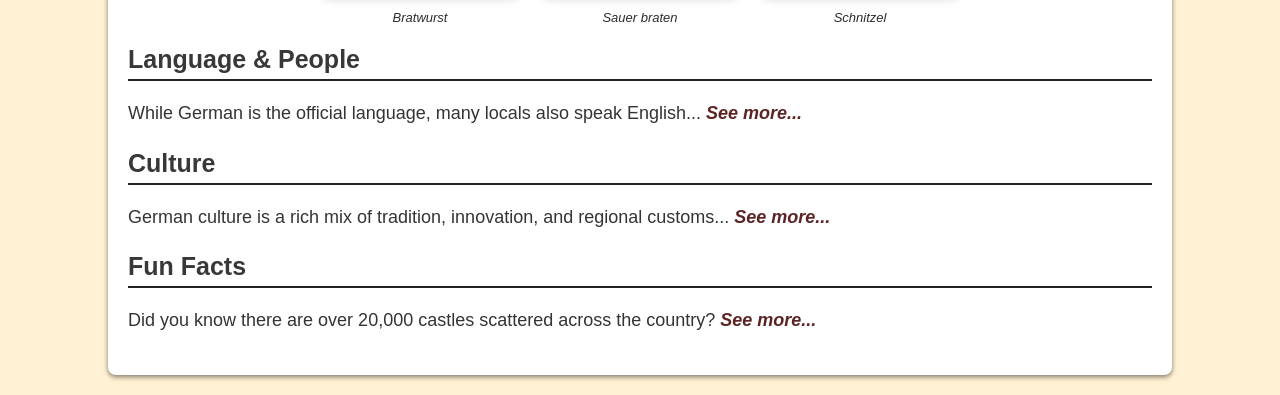
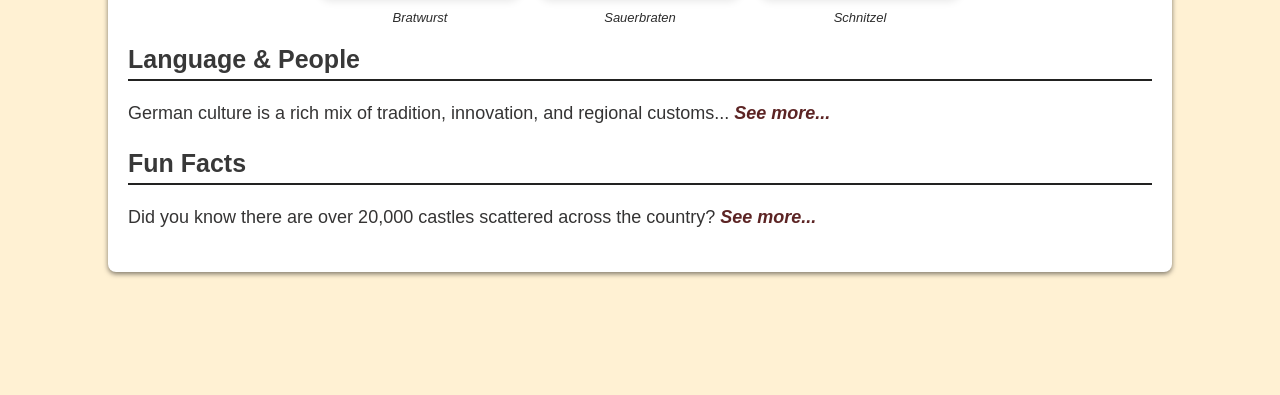
Before and after one commit to mjay000jay/GIT, a plain HTML site: page index.html in a window 1280 px wide. Shown: the part 2207-2602 px from the top of the page. After the commit the page ends 2499 px from the top, so only its background shows below. Drawn offline with nearby package versions, Linux system fonts and the light colour scheme.

Commit message:
removed homepage outline- culture

```diff
--- a/index.html
+++ b/index.html
@@ -1,7 +1,7 @@
 <!DOCTYPE html>
 <html lang="en">
 <head>
-    <title>Discover Germany</title>
+    <title>Discover the Culture of Germany</title>
     <link rel="stylesheet" href="index.css">
 </head>
 <body>
@@ -95,7 +95,7 @@
                     </figure>
                     <figure>
                         <img src="https://substitutecooking.com/wp-content/uploads/2022/02/brown-sauce-1024x683.jpg" alt="Sauerbraten">
-                        <figcaption>Sauer   braten</figcaption>
+                        <figcaption>Sauerbraten</figcaption>
                     </figure>
                     <figure>
                         <img src="https://img.freepik.com/premium-photo/crispy-milanesa-with-mashed-potatoes-sandwich-option_818261-23902.jpg" alt="Schnitzel">
@@ -105,17 +105,10 @@
                 </div>
         </div>
 
-        <div id="language-people">
+        <div id="Language-people">
             <h2>Language & People</h2>
-            <p>While German is the official language, many locals also speak English...
+            <p>German culture is a rich mix of tradition, innovation, and regional customs...
                 <a href="language.html">See more...</a>
-            </p>
-        </div>
-
-        <div id="culture">
-            <h2>Culture</h2>
-            <p>German culture is a rich mix of tradition, innovation, and regional customs...
-                <a href="culture.html">See more...</a>
             </p>
         </div>
 
```
Also changed, not shown: language.html (added, +9 -0 lines).
